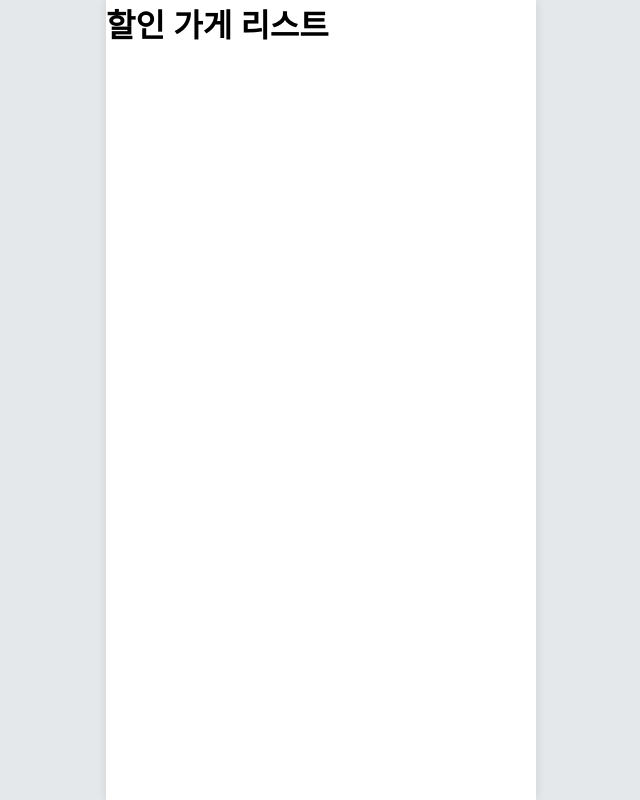
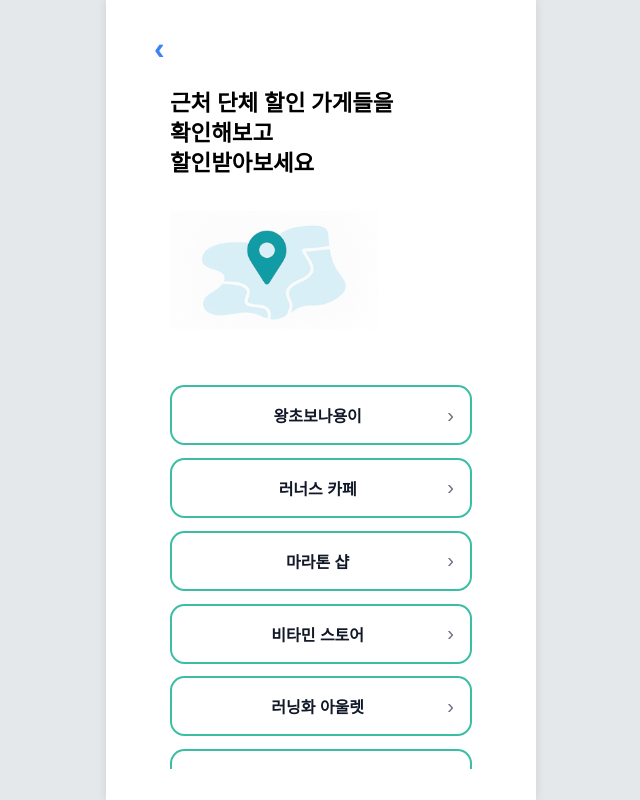
Before and after one commit to flagit-inha/FE-flagit, a React (Vite) app: page /store-list in a window 1280 px wide. Shown: the whole page, without its empty margins (319-959 px from the left). Built offline with nearby package versions, Linux system fonts and the light colour scheme.

Commit message:
style: 가게리스트페이지 디자인 완성

```diff
--- a/src/pages/routePage/StoreListPage.css
+++ b/src/pages/routePage/StoreListPage.css
@@ -0,0 +1,123 @@
+/* ===== 화면 컨테이너 ===== */
+.store-screen{
+    min-height:100svh;
+    display:flex;
+    align-items:center;
+    justify-content:center;
+    background:#fff;
+    padding:2rem;                 /* 과한 3.5rem → 2rem로 */
+  }
+
+  /* ===== 카드 ===== */
+  .store-card{
+    width:min(92vw,26rem);
+    min-height:70svh;
+    background:#fff;
+    position:relative;
+    display:flex;
+    flex-direction:column;
+    padding:1.5rem 1rem 1.25rem; /* 좌/우도 적당히 */
+  }
+
+  /* ===== 뒤로가기 ===== */
+  .store-back{
+    position: absolute;
+    top: 0rem;
+    left: 1rem;
+    background: transparent;
+    border: 0;
+    font-size: 2rem;
+    font-weight: 600;
+    color:#3b82f6;
+    line-height: 1;
+    cursor: pointer;
+  }
+
+  /* ===== 헤더 영역 ===== */
+  .store-head{
+    padding:2rem 1rem .5rem 1rem; /* 좌측 2rem → 1rem, 가운데 몰림 해소 */
+  }
+
+  .store-title{
+    margin:0 0 1rem 0;
+    font-size:1.4rem;            /* 로그인/크루 페이지와 톤 맞춤 */
+    font-weight: 600;
+    line-height:1.35;
+  }
+
+  .store-illu{
+    display:block;
+    width:13rem;                  /* 모델샷 크기 */
+    height:auto;
+    margin: 2rem 0 2rem 0;
+  }
+
+  /* ===== 리스트(스크롤 영역) ===== */
+  .store-list{
+    margin-top:1rem;
+    padding:0 1rem;               /* 좌우 균형 */
+    display:flex;
+    flex-direction:column;
+    gap:.8rem;
+
+    /* 카드 안에서 스크롤되도록 */
+    max-height:48svh;             /* 살짝 키워서 모델샷처럼 */
+    overflow-y:scroll;            /* 항상 표시 */
+  }
+
+  /* 스크롤바 커스텀 (WebKit) */
+  .store-list::-webkit-scrollbar{
+    width:10px;                   /* 두께 ↑ */
+  }
+  .store-list::-webkit-scrollbar-track{
+    background:#e9ecef;           /* 트랙 은은하게 */
+    border-radius:8px;
+  }
+  .store-list::-webkit-scrollbar-thumb{
+    background:#3CBEA5;           /* 민트 바 */
+    border-radius:8px;
+    border:2px solid #e9ecef;     /* 바만 떠보이게 */
+    min-height:40px;              /* 너무 짧게 안 나오게 */
+  }
+  .store-list::-webkit-scrollbar-thumb:hover{
+    background:#32a894;
+  }
+
+  /* 파이어폭스 */
+  .store-list{
+    scrollbar-width:thin;
+    scrollbar-color:#3CBEA5 #e9ecef;
+  }
+
+  /* ===== 항목 버튼 ===== */
+  .store-item{
+    width:100%;
+    border:2px solid #3CBEA5;
+    background:#fff;
+    color:#111827;
+    border-radius:.9rem;
+    padding:1rem 1rem;
+    display:flex;
+    align-items:center;
+    justify-content:center;
+    position: relative;
+    cursor:pointer;
+    transition:transform .05s ease, box-shadow .1s ease;
+  }
+  .store-item:active{
+    transform:translateY(1px);
+    box-shadow:0 2px 8px rgba(0,0,0,.08) inset;
+  }
+
+  .store-name{
+    font-size:1rem;
+    font-weight:600;
+    flex: 1;                /* 가로 공간 균등분배 막기 */
+    text-align: center;
+
+  }
+  .store-chevron{
+    font-size:1.25rem;
+    color:#6b7280;
+    margin-left:auto;
+  }
--- a/src/pages/routePage/StoreListPage.jsx
+++ b/src/pages/routePage/StoreListPage.jsx
@@ -1,11 +1,68 @@
-import React from 'react';
+import { useNavigate } from "react-router-dom";
+import "./StoreListPage.css";
 
-function StoreListPage() {
+const MOCK_STORES = [
+  { id: 1, name: "왕초보나용이" },
+  { id: 2, name: "러너스 카페" },
+  { id: 3, name: "마라톤 샵" },
+  { id: 4, name: "비타민 스토어" },
+  { id: 5, name: "러닝화 아울렛" },
+  { id: 6, name: "피트니스 스낵바" },
+  { id: 7, name: "마라톤 샵" },
+  { id: 8, name: "비타민 스토어" },
+  { id: 9, name: "러닝화 아울렛" },
+  { id: 10, name: "피트니스 스낵바" },
+];
+
+export default function StoreListPage() {
+  const nav = useNavigate();
+  const goBack = () => nav(-1);
+
+  const goStore = (store) => {
+    // TODO: 상세 페이지 준비되면 여기로 연결
+    // nav(`/store/${store.id}`);
+    alert(`${store.name} 상세로 이동 예정!`);
+  };
+
   return (
-    <div>
-      <h1>할인 가게 리스트</h1>
+    <div className="store-screen">
+      <div className="store-card">
+        {/* 뒤로가기 */}
+        <button className="store-back" onClick={goBack} aria-label="뒤로가기">
+          ‹
+        </button>
+
+        {/* 헤드 */}
+        <header className="store-head">
+          <h1 className="store-title">
+            근처 단체 할인 가게들을
+            <br />
+            확인해보고
+            <br />
+            할인받아보세요
+          </h1>
+          <img
+            className="store-illu"
+            src="/img/map1.svg" /* public/img/spot_illu.png */
+            alt=""
+          />
+        </header>
+
+        {/* 리스트 */}
+        <div className="store-list">
+          {MOCK_STORES.map((s) => (
+            <button
+              key={s.id}
+              className="store-item"
+              onClick={() => goStore(s)}
+              aria-label={`${s.name} 보기`}
+            >
+              <span className="store-name">{s.name}</span>
+              <span className="store-chevron">›</span>
+            </button>
+          ))}
+        </div>
+      </div>
     </div>
   );
 }
-
-export default StoreListPage;
```
